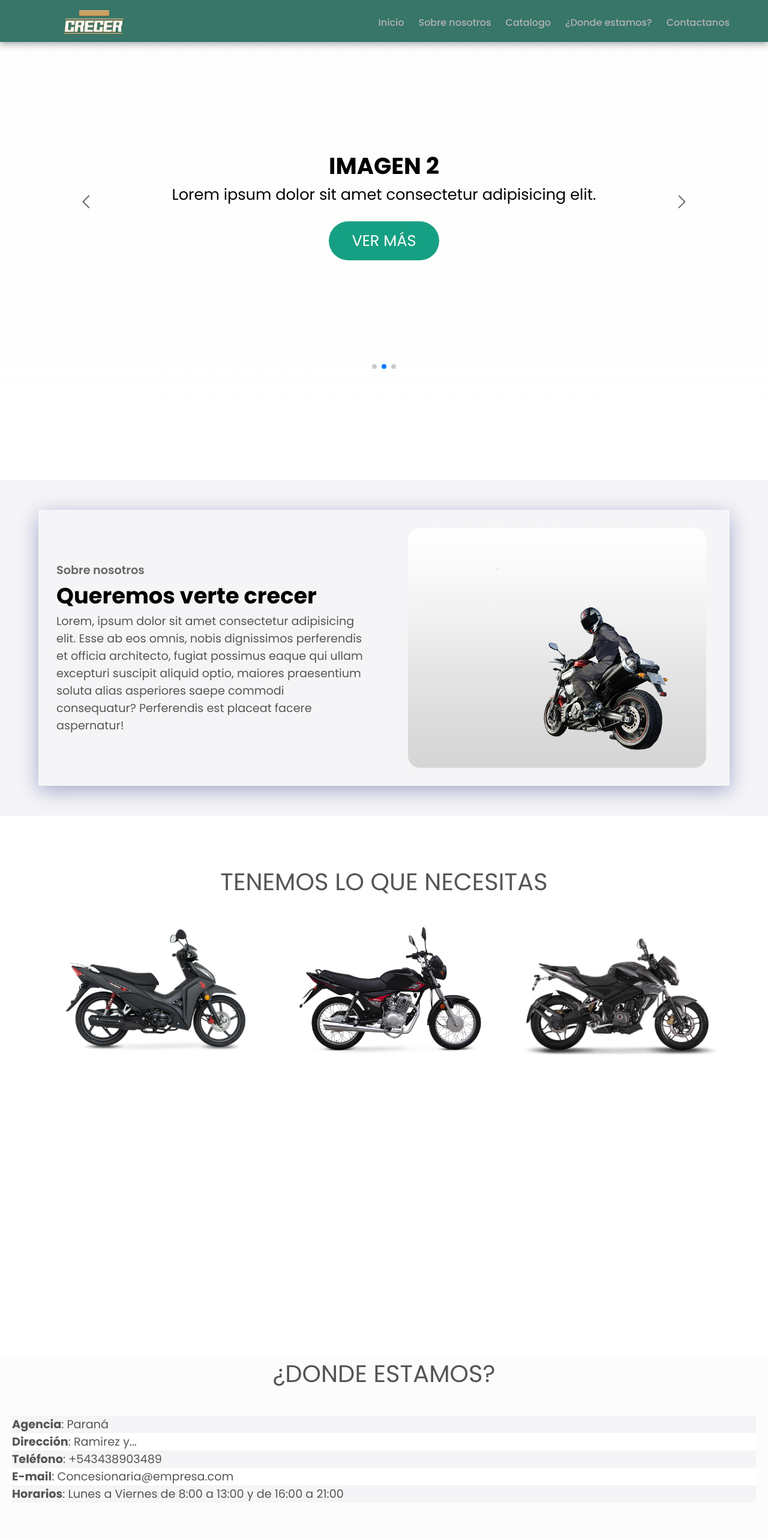
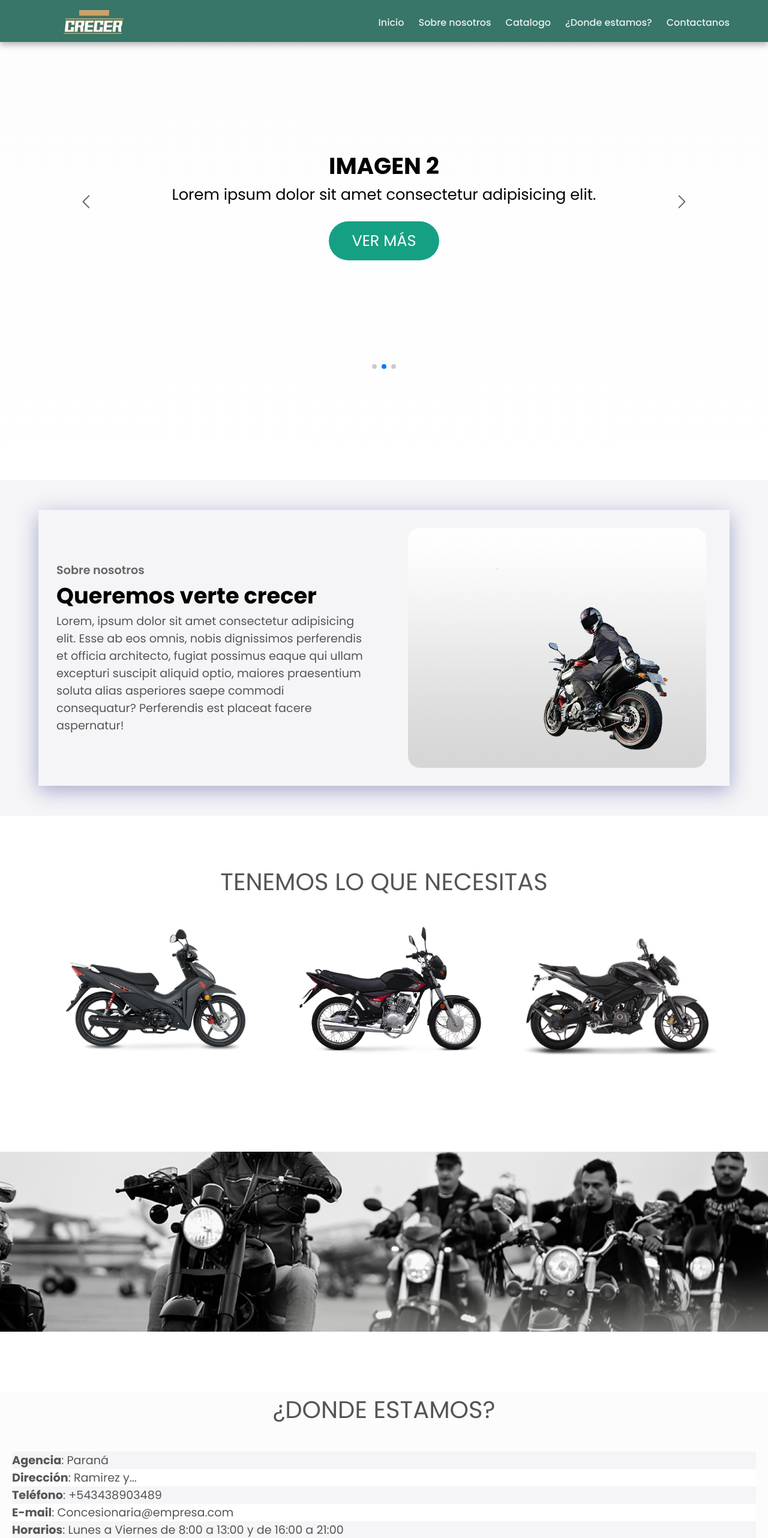
Before and after one commit to GianCor/concesionariaweb, a plain HTML site: page index.html in a window 1280 px wide. Shown: the top 2564 px of the page at 60% size. Drawn offline with nearby package versions, Linux system fonts and the light colour scheme; grey boxes are pictures that could not be loaded.

Commit message:
in-between y glow effect
Se agrega la sección in-between, tiene una imagen fixeada en el background.

Se cambia el color de los li del nav y glow on hover.

```diff
--- a/index.html
+++ b/index.html
@@ -75,7 +75,6 @@
         <div class="swiper-button-prev"></div>
       </div>
     </section>
-
     <section id="about">
       <div class="about-wrapper container">
         <div class="about-text">
@@ -135,6 +134,13 @@
         </div>
       </div>
     </section>
+
+    <section id="in-between">
+      <div class="in-between-container">
+
+      </div>
+    </section>
+
     <section id="mapa">
       <h2 data-aos="fade-down">¿Donde estamos?</h2>
       <div class="mapa-container">
--- a/styles.css
+++ b/styles.css
@@ -123,14 +123,14 @@ body {
 
   .menu-items a {
 	text-decoration: none;
-	color: rgb(167, 167, 167);
+	color: rgb(236, 236, 236);
 	font-weight: 500;
-	transition: color 0.3s ease-in-out;
+	transition: 0.3s ease-in-out;
   }
 
   .menu-items a:hover {
 	color: #ffffff;
-	transition: color 0.3s ease-in-out;
+  text-shadow: 0 0 10px #fff, 0 0 20px #fff, 0 0 30px #fff
   }
 
   .menu-items li:hover{
@@ -256,11 +256,22 @@ body {
   border-radius: 20px;
 }
 
+/* ..........////in-between///........... */
+
+.in-between-container{
+  width: 100%;
+  height: 300px;
+  background-position: center;
+  background-size: cover;
+  background-image: url(Assets/Motociclistas.png);
+  background-attachment: fixed;
+}
+
 /* ..........////motos///........... */
 
 #motos {
   padding: 5rem 0 10rem 0;
-  height: 100vh;
+  height: 70vh;
 }
 
 #motos h2 {
@@ -627,7 +638,6 @@ body {
     height: 100%;
     width: 100%;
   }
-
   /* ......./ motos /......... */
 
   #motos{
@@ -666,6 +676,11 @@ body {
 
   .navbar .menu-items li{
       font-size: 1.6rem;
+  }
+
+  .in-between-container{
+    height: 200px;
+    margin-top: 100px;
   }
 
   .mapa-info-container {
```
Also changed, not shown: Assets/Motociclistas.png (added).
